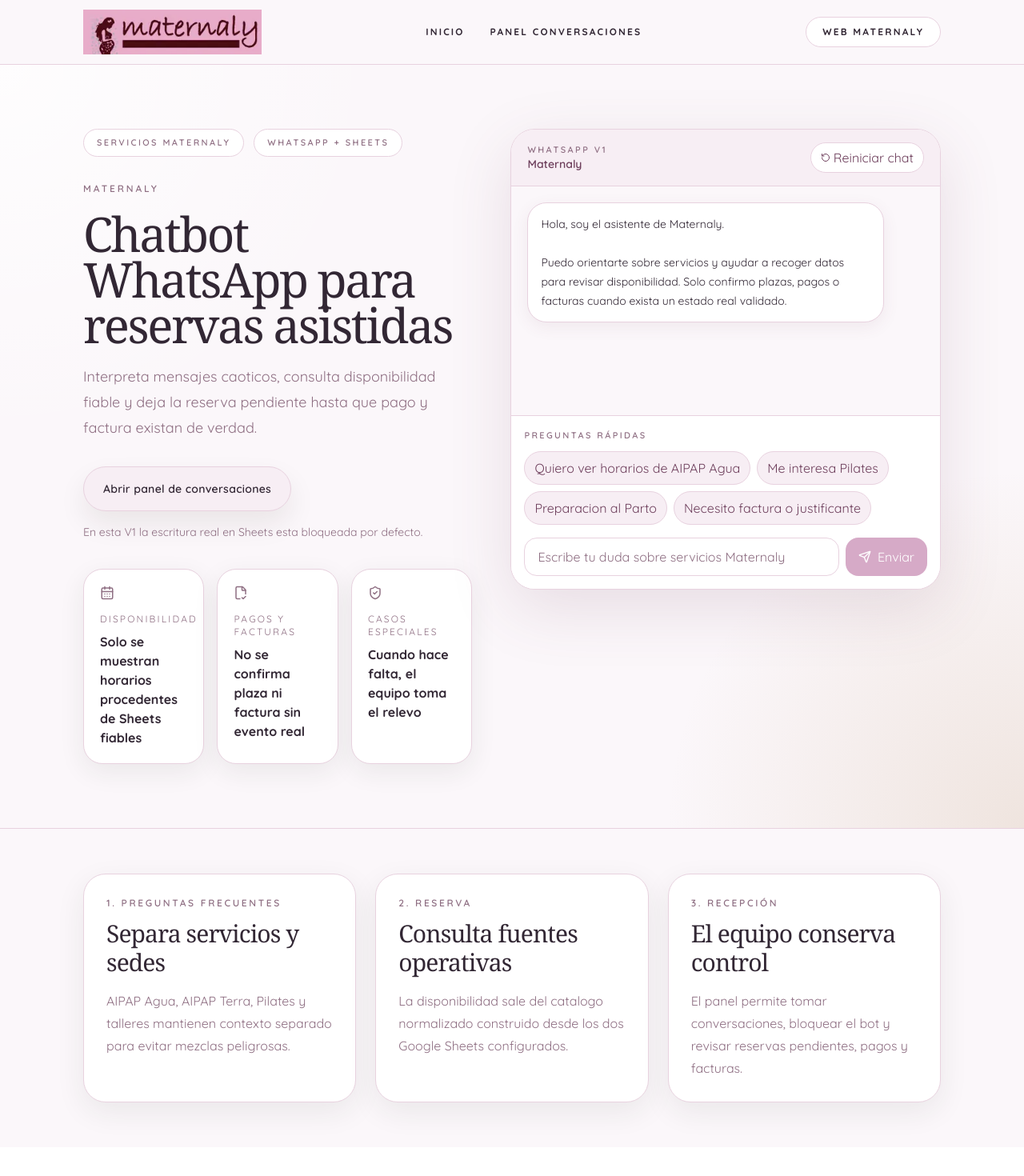
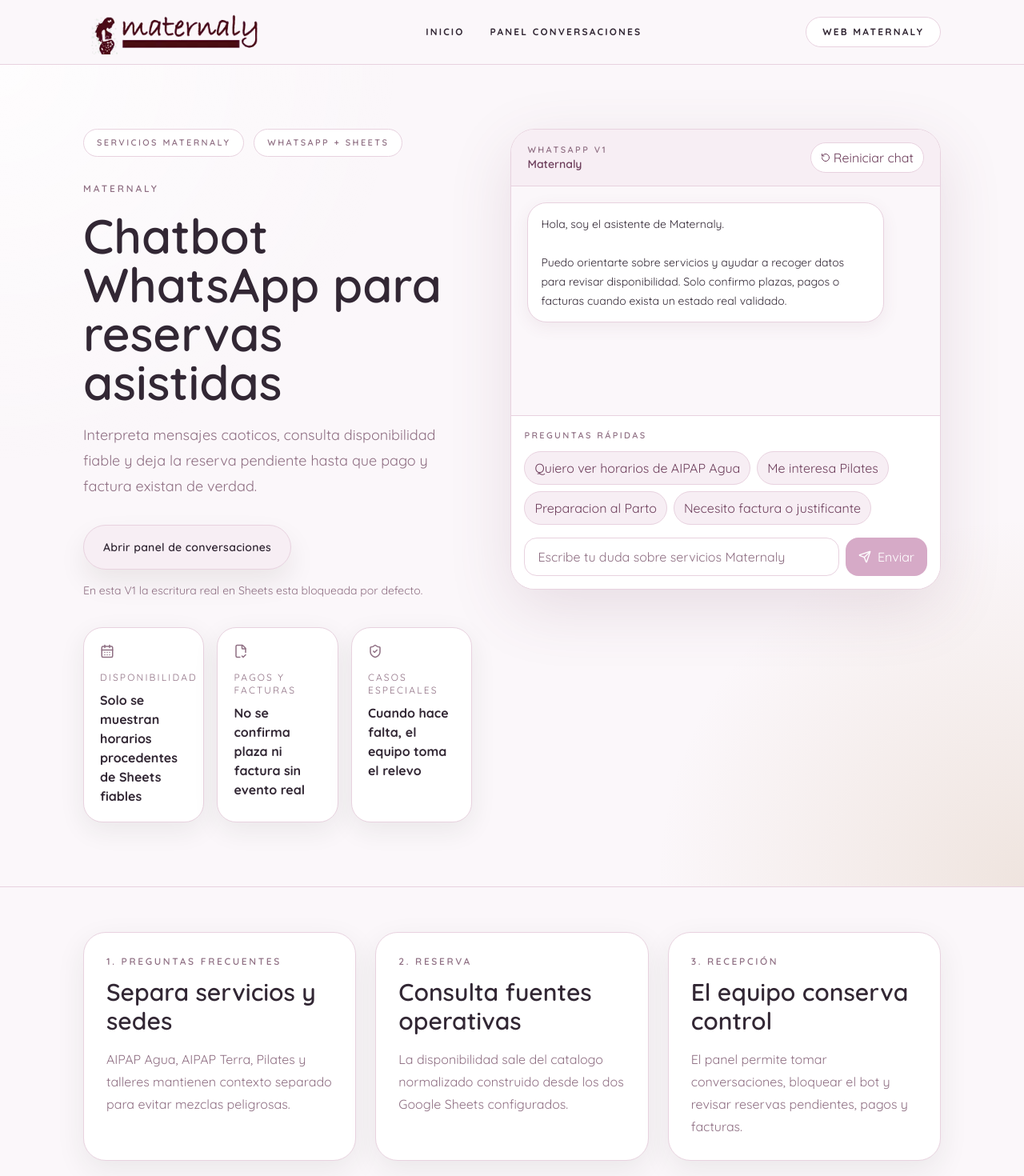
Before and after one commit to Pauovidi/chatbot-maternaly, a Next.js app: page / in a window 1280 px wide. Shown: the top 1470 px of the page at 80% size. Before the commit the page ends 1434 px from the top, so only its background shows below. Built offline with nearby package versions, Linux system fonts and the light colour scheme.

Commit message:
Update Maternaly logo and landing typography

```diff
--- a/src/components/public-demo-home.tsx
+++ b/src/components/public-demo-home.tsx
@@ -23,7 +23,7 @@
                 <p className="text-xs font-semibold uppercase tracking-[0.24em] text-[#8d6b51]">
                   Maternaly
                 </p>
-                <h1 className="max-w-3xl font-serif text-5xl leading-[0.95] tracking-[-0.04em] md:text-6xl">
+                <h1 className="max-w-3xl text-5xl font-semibold leading-[1.02] tracking-normal md:text-6xl">
                   Chatbot WhatsApp para reservas asistidas
                 </h1>
                 <p className="max-w-2xl text-base leading-8 text-[#5d4a3a] md:text-lg">
@@ -89,7 +89,7 @@
             <p className="text-xs font-semibold uppercase tracking-[0.22em] text-[#8d6b51]">
               1. Preguntas frecuentes
             </p>
-            <h2 className="mt-3 font-serif text-3xl tracking-[-0.03em]">
+            <h2 className="mt-3 text-3xl font-semibold tracking-normal">
               Separa servicios y sedes
             </h2>
             <p className="mt-4 leading-7 text-[#5d4a3a]">
@@ -101,7 +101,7 @@
             <p className="text-xs font-semibold uppercase tracking-[0.22em] text-[#8d6b51]">
               2. Reserva
             </p>
-            <h2 className="mt-3 font-serif text-3xl tracking-[-0.03em]">
+            <h2 className="mt-3 text-3xl font-semibold tracking-normal">
               Consulta fuentes operativas
             </h2>
               <p className="mt-4 leading-7 text-[#5d4a3a]">
@@ -113,7 +113,7 @@
             <p className="text-xs font-semibold uppercase tracking-[0.22em] text-[#8d6b51]">
               3. Recepción
             </p>
-            <h2 className="mt-3 font-serif text-3xl tracking-[-0.03em]">
+            <h2 className="mt-3 text-3xl font-semibold tracking-normal">
               El equipo conserva control
             </h2>
             <p className="mt-4 leading-7 text-[#5d4a3a]">
--- a/src/components/public-site-header.tsx
+++ b/src/components/public-site-header.tsx
@@ -8,7 +8,7 @@
       <div className="mx-auto grid min-h-[5rem] max-w-6xl grid-cols-[auto_1fr_auto] items-center gap-6 px-6 py-3 lg:px-10">
         <Link href="/" className="flex items-center" aria-label="Maternaly">
           <Image
-            src="/brand/maternaly-logo.webp"
+            src="/brand/maternaly-logo-fondo-transparente.png"
             alt="Maternaly"
             width={275}
             height={69}
```
Also changed, not shown: public/brand/README.md, public/brand/maternaly-logo-fondo-transparente.png (added), 1 other file (tests, documents, lock files or other folders).
